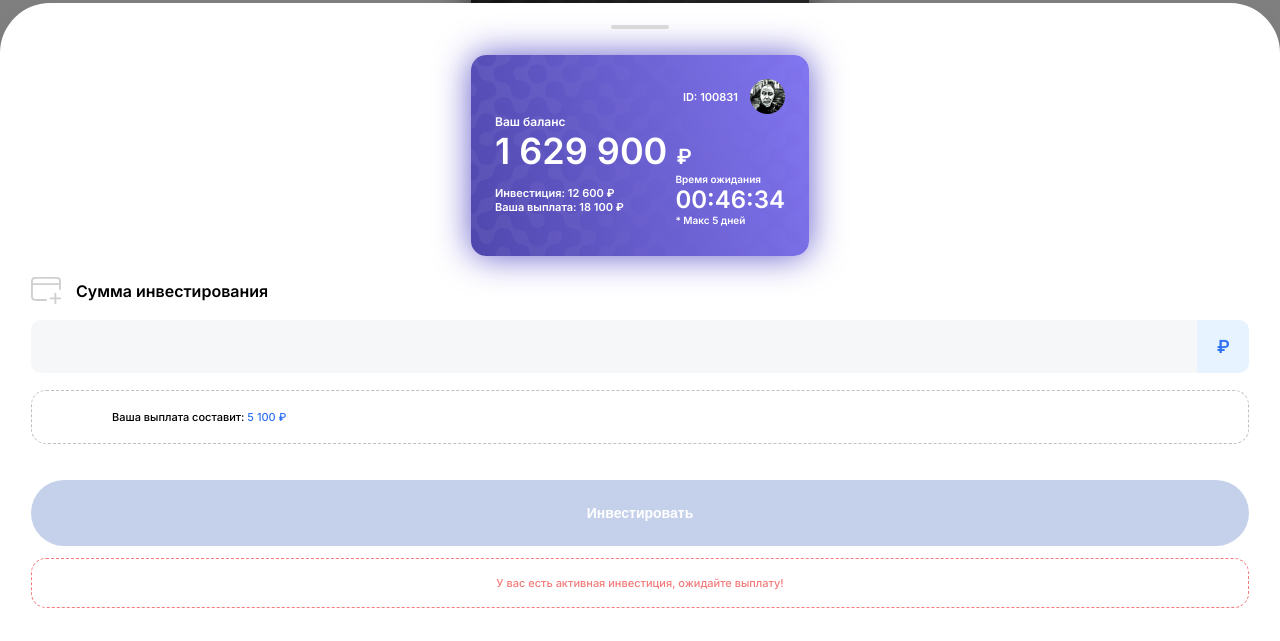
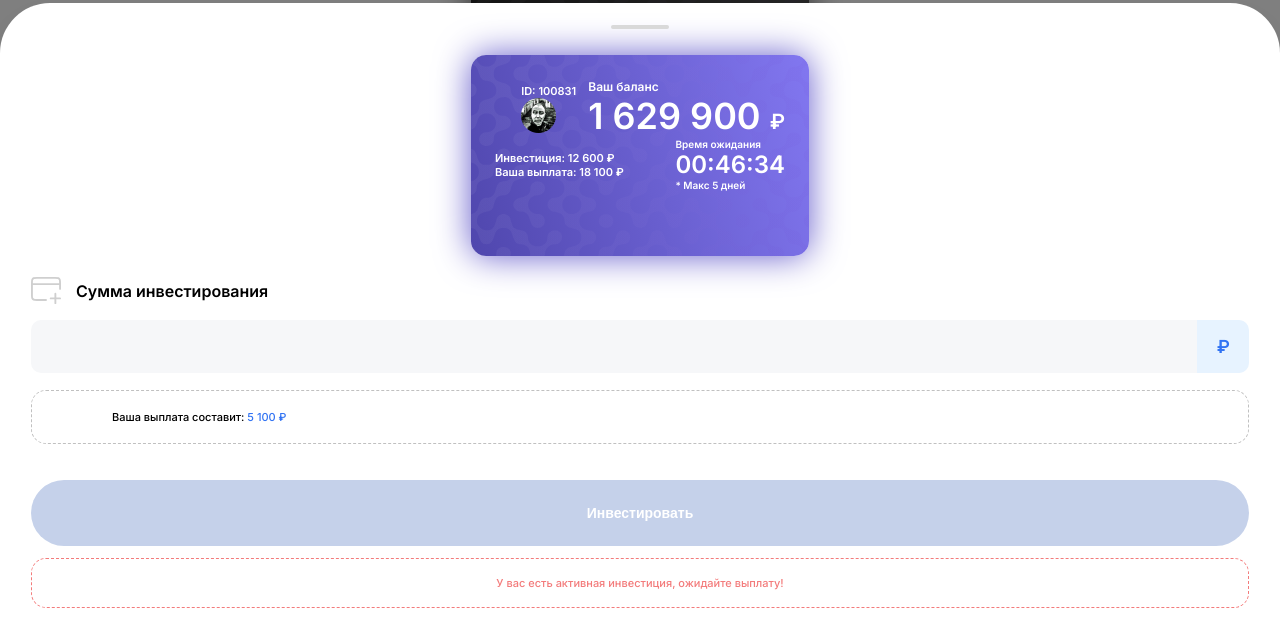
Before and after one commit to shoxruhpro/invest-app, a plain HTML site: page friends.html in a window 1280 px wide. Both pictures are taken after a click on the button "Инвестировать". Shown: the part 152-793 px from the top of the page. Drawn offline with Linux system fonts and the light colour scheme.

Commit message:
flex items display block

```diff
--- a/css/card.css
+++ b/css/card.css
@@ -22,13 +22,11 @@
   display: flex;
   align-items: center;
   justify-content: end;
-  justify-items: end;
-  text-align: right;
-  width: 100%;
 }
 
 .card-header img {
   width: 35px;
+  display: block;
 }
 
 .card-body .balance-title {
--- a/friends.html
+++ b/friends.html
@@ -25,7 +25,7 @@
       <section class="card card-bg-dark">
         <div class="card-content">
           <div class="card-header">
-            <span>ID: 100831</span>
+            <div>ID: 100831</div>
             <img src="/photos/image.png" alt="" />
           </div>
 
@@ -135,7 +135,7 @@
           <section class="card">
             <div class="card-content">
               <div class="card-header">
-                <span>ID: 100831</span>
+                <div>ID: 100831</di>
                 <img src="/photos/image.png" alt="" />
               </div>
 
```
Also changed, not shown: history.html (+1 -1 lines), index.html (+2 -2 lines).
